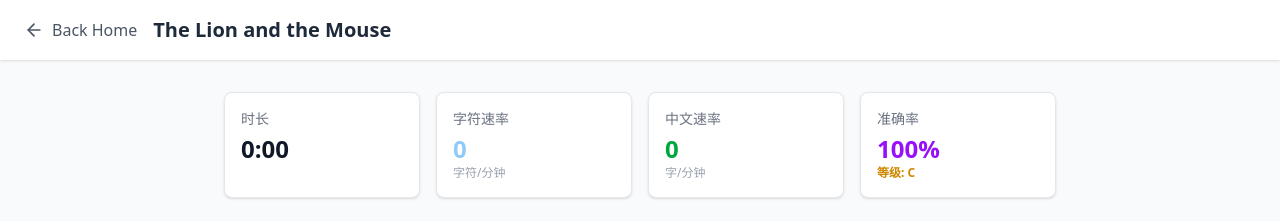
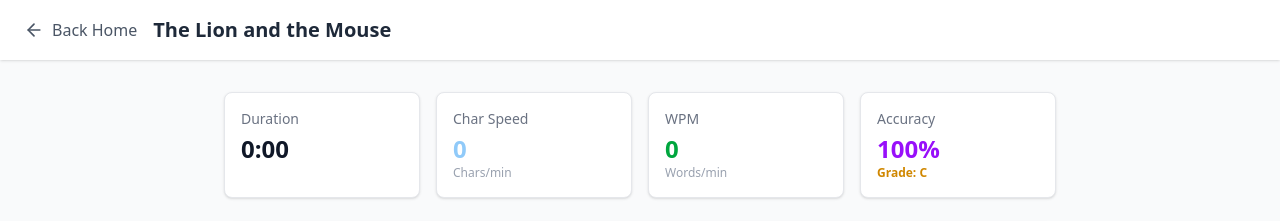
Before and after one commit to hyacinthus/lesson-typing, a React (Vite) app: page / in a window 1280 px wide. Both pictures are taken after a click on the button "Start Typing Practice". Shown: the top 221 px of the page. Built offline with nearby package versions, Linux system fonts and the light colour scheme.

Commit message:
feat: status i18n

```diff
--- a/src/components/typing/StatsPanel.tsx
+++ b/src/components/typing/StatsPanel.tsx
@@ -1,3 +1,4 @@
+import { useTranslation } from 'react-i18next';
 import type { RealtimeStats } from '../../types';
 import { formatTime, getGrade } from '../../utils/statsCalculator';
 
@@ -6,13 +7,14 @@ interface StatsPanelProps {
 }
 
 export function StatsPanel({ stats }: StatsPanelProps) {
+  const { t } = useTranslation();
   const grade = getGrade(stats.accuracy, stats.chineseSpeed);
 
   return (
     <div className="grid grid-cols-2 md:grid-cols-4 gap-4 mb-6">
       {/* 时长 */}
       <div className="bg-white rounded-lg p-4 shadow-sm border border-gray-200">
-        <div className="text-sm text-gray-500 mb-1">时长</div>
+        <div className="text-sm text-gray-500 mb-1">{t('stats.duration')}</div>
         <div className="text-2xl font-bold text-gray-900">
           {formatTime(stats.duration)}
         </div>
@@ -20,30 +22,30 @@ export function StatsPanel({ stats }: StatsPanelProps) {
 
       {/* 字符速率 */}
       <div className="bg-white rounded-lg p-4 shadow-sm border border-gray-200">
-        <div className="text-sm text-gray-500 mb-1">字符速率</div>
+        <div className="text-sm text-gray-500 mb-1">{t('stats.char_speed')}</div>
         <div className="text-2xl font-bold text-[#90caf9]">
           {stats.characterSpeed}
         </div>
-        <div className="text-xs text-gray-400">字符/分钟</div>
+        <div className="text-xs text-gray-400">{t('stats.char_unit')}</div>
       </div>
 
-      {/* 中文速率 */}
+      {/* 中文速率/WPM */}
       <div className="bg-white rounded-lg p-4 shadow-sm border border-gray-200">
-        <div className="text-sm text-gray-500 mb-1">中文速率</div>
+        <div className="text-sm text-gray-500 mb-1">{t('stats.wpm_title')}</div>
         <div className="text-2xl font-bold text-green-600">
           {stats.chineseSpeed}
         </div>
-        <div className="text-xs text-gray-400">字/分钟</div>
+        <div className="text-xs text-gray-400">{t('stats.wpm_unit')}</div>
       </div>
 
       {/* 准确率 */}
       <div className="bg-white rounded-lg p-4 shadow-sm border border-gray-200">
-        <div className="text-sm text-gray-500 mb-1">准确率</div>
+        <div className="text-sm text-gray-500 mb-1">{t('stats.accuracy')}</div>
         <div className="text-2xl font-bold text-purple-600">
           {stats.accuracy}%
         </div>
         <div className={`text-xs font-bold ${grade.color}`}>
-          等级: {grade.grade}
+          {t('stats.grade')} {grade.grade}
         </div>
       </div>
     </div>
--- a/src/components/typing/TypingArea.tsx
+++ b/src/components/typing/TypingArea.tsx
@@ -148,19 +148,19 @@ export function TypingArea({
           <h2 className="text-3xl font-bold text-gray-900 mb-4">{t('results')}</h2>
           <div className="grid grid-cols-2 md:grid-cols-4 gap-4 mb-6">
             <div>
-              <div className="text-sm text-gray-600">中文速率</div>
+              <div className="text-sm text-gray-600">{t('stats.wpm_title')}</div>
               <div className="text-2xl font-bold text-green-600">
-                {stats.chineseSpeed} 字/分钟
+                {stats.chineseSpeed} {t('stats.wpm_unit')}
               </div>
             </div>
             <div>
-              <div className="text-sm text-gray-600">字符速率</div>
+              <div className="text-sm text-gray-600">{t('stats.char_speed')}</div>
               <div className="text-2xl font-bold text-blue-600">
-                {stats.characterSpeed} {t('wpm')}
+                {stats.characterSpeed} {t('stats.char_unit')}
               </div>
             </div>
             <div>
-              <div className="text-sm text-gray-600">{t('accuracy')}</div>
+              <div className="text-sm text-gray-600">{t('stats.accuracy')}</div>
               <div className="text-2xl font-bold text-purple-600">
                 {stats.accuracy}%
               </div>
--- a/src/i18n.ts
+++ b/src/i18n.ts
@@ -19,7 +19,16 @@ const resources = {
             "accuracy": "Accuracy",
             "time": "Time",
             "back_home": "Back Home",
-            "restart": "Restart"
+            "restart": "Restart",
+            "stats": {
+                "duration": "Duration",
+                "char_speed": "Char Speed",
+                "char_unit": "Chars/min",
+                "wpm_title": "WPM",
+                "wpm_unit": "Words/min",
+                "accuracy": "Accuracy",
+                "grade": "Grade: "
+            }
         }
     },
     zh: {
@@ -38,7 +47,16 @@ const resources = {
             "accuracy": "准确率",
             "time": "时间",
             "back_home": "返回首页",
-            "restart": "重新开始"
+            "restart": "重新开始",
+            "stats": {
+                "duration": "时长",
+                "char_speed": "字符速率",
+                "char_unit": "字符/分钟",
+                "wpm_title": "速度",
+                "wpm_unit": "字/分钟",
+                "accuracy": "准确率",
+                "grade": "等级: "
+            }
         }
     },
     es: {
@@ -57,7 +75,16 @@ const resources = {
             "accuracy": "Precisión",
             "time": "Tiempo",
             "back_home": "Volver al Inicio",
-            "restart": "Reiniciar"
+            "restart": "Reiniciar",
+            "stats": {
+                "duration": "Duración",
+                "char_speed": "Vel. Caracteres",
+                "char_unit": "Car/min",
+                "wpm_title": "PPM",
+                "wpm_unit": "Palabras/min",
+                "accuracy": "Precisión",
+                "grade": "Grado: "
+            }
         }
     },
     ja: {
@@ -76,7 +103,16 @@ const resources = {
             "accuracy": "正確さ",
             "time": "時間",
             "back_home": "ホームに戻る",
-            "restart": "もう一度"
+            "restart": "もう一度",
+            "stats": {
+                "duration": "時間",
+                "char_speed": "文字速度",
+                "char_unit": "文字/分",
+                "wpm_title": "速度",
+                "wpm_unit": "語/分",
+                "accuracy": "正確さ",
+                "grade": "ランク: "
+            }
         }
     },
     pt: {
@@ -95,7 +131,16 @@ const resources = {
             "accuracy": "Precisão",
             "time": "Tempo",
             "back_home": "Voltar ao Início",
-            "restart": "Reiniciar"
+            "restart": "Reiniciar",
+            "stats": {
+                "duration": "Duração",
+                "char_speed": "Vel. Caracteres",
+                "char_unit": "Car/min",
+                "wpm_title": "PPM",
+                "wpm_unit": "Palavras/min",
+                "accuracy": "Precisão",
+                "grade": "Nota: "
+            }
         }
     },
     fr: {
@@ -114,7 +159,16 @@ const resources = {
             "accuracy": "Précision",
             "time": "Temps",
             "back_home": "Retour à l'Accueil",
-            "restart": "Recommencer"
+            "restart": "Recommencer",
+            "stats": {
+                "duration": "Durée",
+                "char_speed": "Vit. Caractères",
+                "char_unit": "Car/min",
+                "wpm_title": "MPM",
+                "wpm_unit": "Mots/min",
+                "accuracy": "Précision",
+                "grade": "Note: "
+            }
         }
     },
     de: {
@@ -133,7 +187,16 @@ const resources = {
             "accuracy": "Genauigkeit",
             "time": "Zeit",
             "back_home": "Zurück zum Start",
-            "restart": "Neustart"
+            "restart": "Neustart",
+            "stats": {
+                "duration": "Dauer",
+                "char_speed": "Zeichen Tempo",
+                "char_unit": "Zei/min",
+                "wpm_title": "WPM",
+                "wpm_unit": "Wörter/min",
+                "accuracy": "Genauigkeit",
+                "grade": "Note: "
+            }
         }
     }
 };
--- a/src/utils/statsCalculator.ts
+++ b/src/utils/statsCalculator.ts
@@ -49,13 +49,23 @@ export function calculateStats(session: TypingSession): RealtimeStats {
     ? Math.round(effectiveKeystrokes / durationMinutes)
     : 0;
 
-  // 中文速率（字/分钟）
-  const chineseChars = typedChars.filter(char =>
-    isChineseCharacter(char.char) && char.status === CharacterStatus.CORRECT
-  ).length;
-  const chineseSpeed = durationMinutes > 0
-    ? Math.round(chineseChars / durationMinutes)
-    : 0;
+  // 中文速率（字/分钟） 或 WPM
+  const isChineseContent = content.some(c => isChineseCharacter(c.char));
+  let chineseSpeed = 0;
+
+  if (isChineseContent) {
+    const chineseChars = typedChars.filter(char =>
+      isChineseCharacter(char.char) && char.status === CharacterStatus.CORRECT
+    ).length;
+    chineseSpeed = durationMinutes > 0
+      ? Math.round(chineseChars / durationMinutes)
+      : 0;
+  } else {
+    // 非中文内容，使用标准 WPM 计算 (每 5 个字符算 1 个词)
+    chineseSpeed = durationMinutes > 0
+      ? Math.round((correctChars / 5) / durationMinutes)
+      : 0;
+  }
 
   // 准确率
   const accuracy = totalCharacters > 0
```
